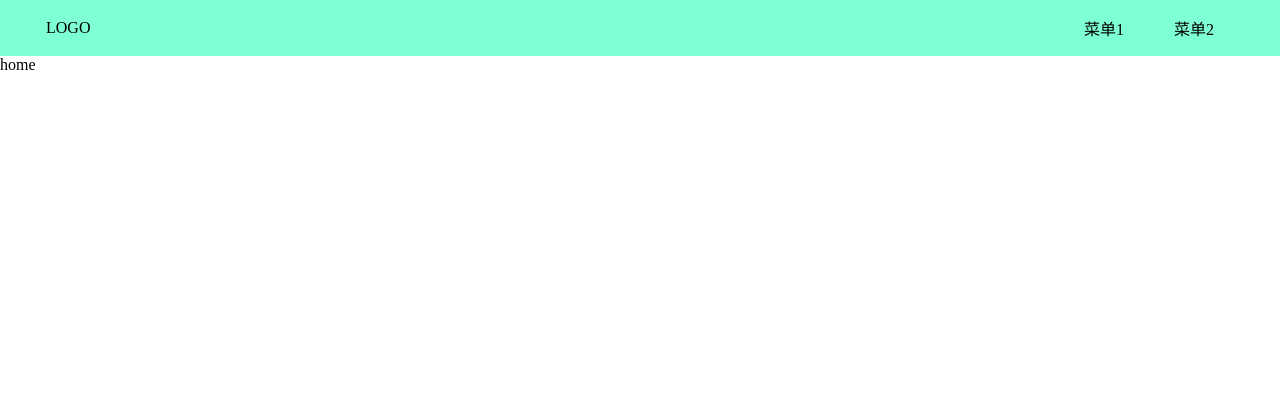
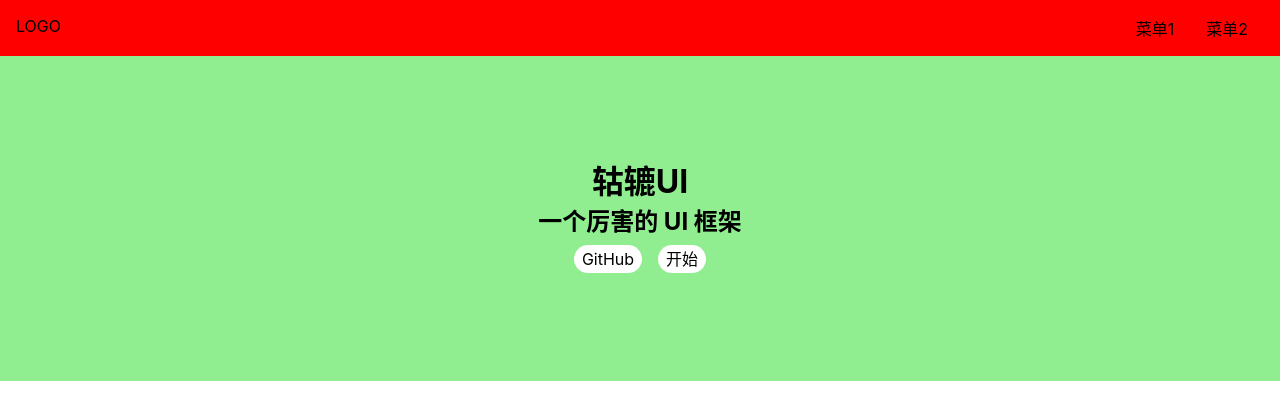
Before and after one commit to rick-yao/easy-ui, a Vue app: page /#/ in a window 1280 px wide. Shown: the top 420 px of the page. Built offline with nearby package versions, Linux system fonts and the light colour scheme.

Commit message:
basic home page

```diff
--- a/src/index.scss
+++ b/src/index.scss
@@ -12,3 +12,7 @@
   text-decoration: none;
   color: inherit;
 }
+body {
+  font-size: 16px;
+  font-family: -apple-system, "Noto Sans", "Helvetica Neue", Helvetica, "Nimbus Sans L", Arial, "Liberation Sans", "PingFang SC", "Hiragino Sans GB", "Noto Sans CJK SC", "Source Han Sans SC", "Source Han Sans CN", "Microsoft YaHei", "Wenquanyi Micro Hei", "WenQuanYi Zen Hei", "ST Heiti", SimHei, "WenQuanYi Zen Hei Sharp", sans-serif;
+}
--- a/src/views/Home.vue
+++ b/src/views/Home.vue
@@ -1,10 +1,17 @@
 <template>
   <Topnav/>
-  <div>home</div>
+  <div class="banner">
+    <h1>轱辘UI</h1>
+    <h2>一个厉害的 UI 框架</h2>
+    <p class="actions">
+      <a href="https://github.com">GitHub</a>
+      <router-link to="/doc">开始</router-link>
+    </p>
+  </div>
 </template>
 
 <script setup lang="ts">
-import Topnav from './Topnav.vue';
+import Topnav from './topnav.vue';
 </script>
 <script lang="ts">
 export default {
@@ -12,6 +19,26 @@
 };
 </script>
 
-<style scoped>
-
+<style scoped lang="scss">
+.banner {
+  padding: 100px 0;
+  display: flex;
+  justify-content: center;
+  align-items: center;
+  flex-direction: column;
+  background: lightgreen;
+  > .actions{
+    padding: 8px 0;
+    a {
+      margin:0 8px;
+      background: #fff;
+      display: inline-block;
+      $h: 28px;
+      height: $h;
+      line-height: $h;
+      border-radius: $h/2;
+      padding: 0 8px;
+    }
+  }
+}
 </style>
--- a/src/views/Topnav.vue
+++ b/src/views/Topnav.vue
@@ -16,18 +16,19 @@
 
 <style lang="scss" scoped>
 .topnav {
-  background: aquamarine;
+  background: red;
   display: flex;
   padding: 16px;
-  justify-content: space-between;
-  align-items: center;
-  .logo{
-    padding-left: 30px;
+  > .logo {
+    max-width: 6em;
+    margin-right: auto;
   }
-  >ul{
+  > .menu {
     display: flex;
-    >li{
-      padding-right:50px;
+    white-space: nowrap;
+    flex-wrap: nowrap;
+    > li {
+      margin: 0 1em;
     }
   }
 }
```
